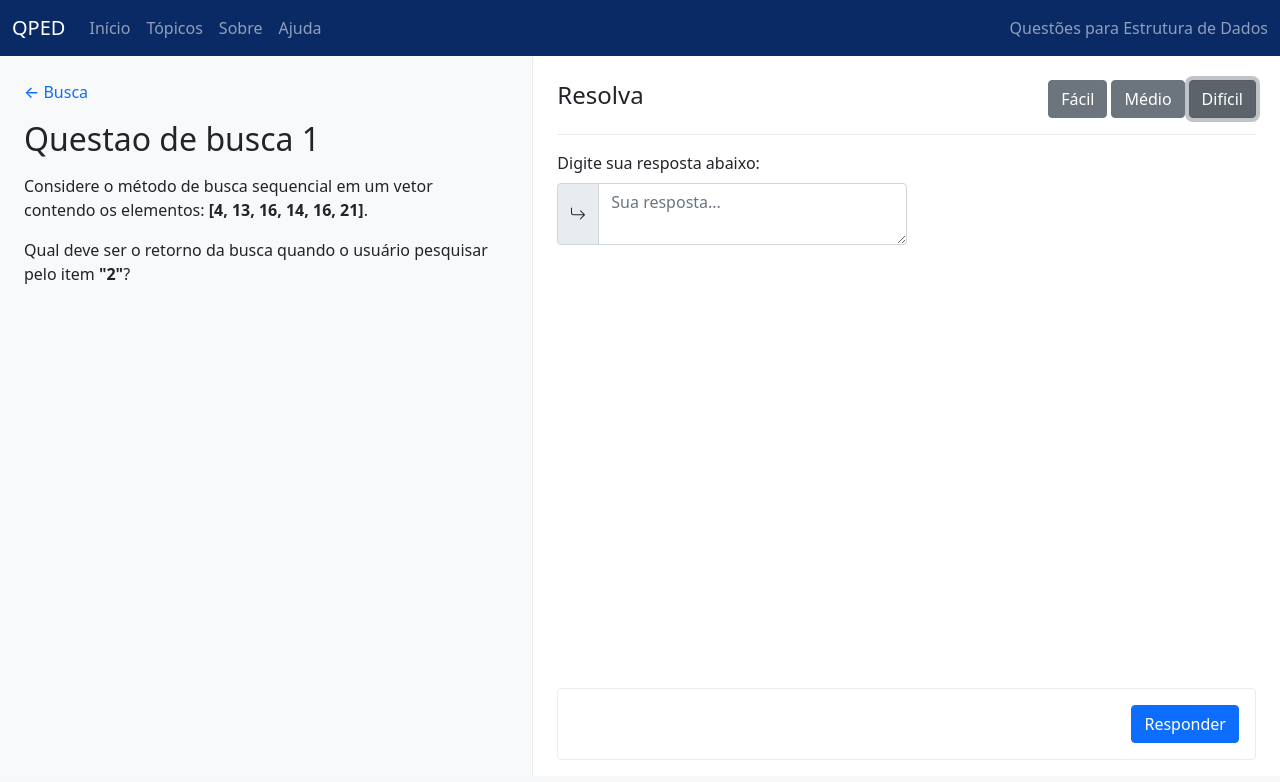
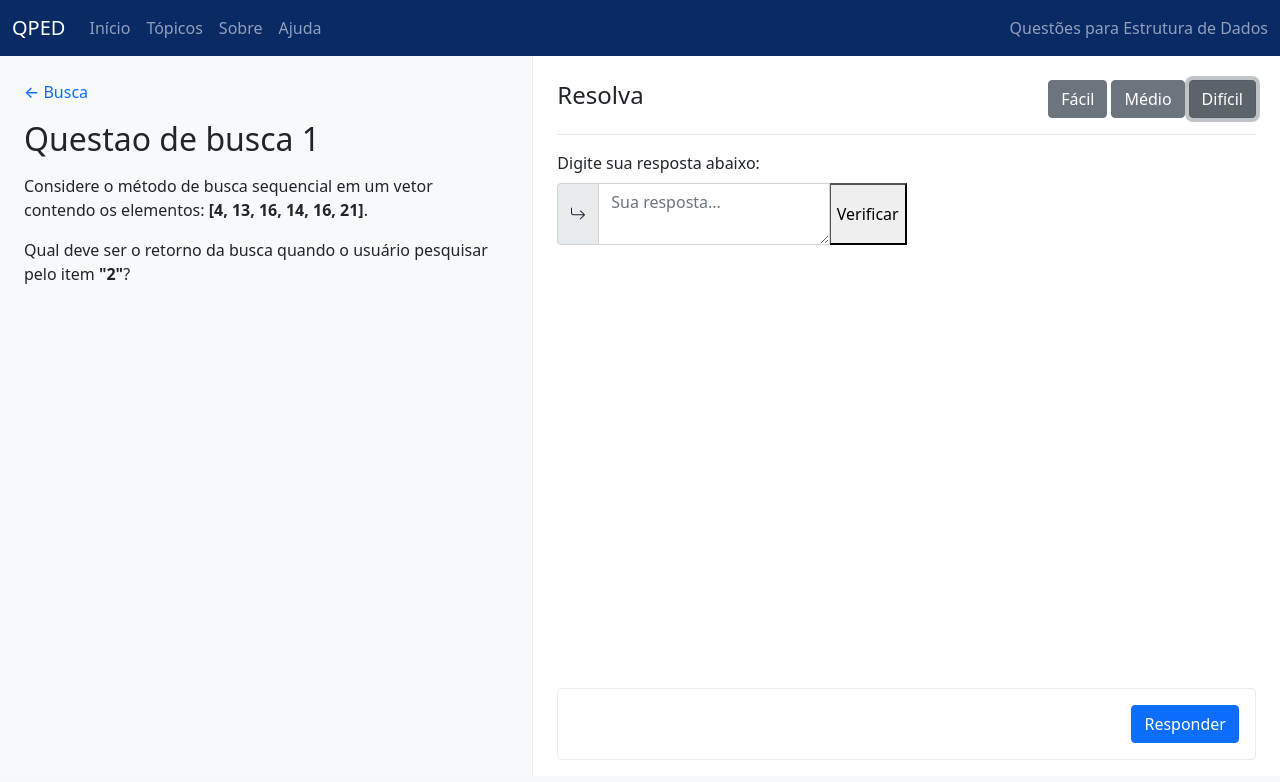
Before and after one commit to utfpr-qped/qped, a React (Create React App) app: page /question/busca/busca-1 in a window 1280 px wide. Both pictures are taken after a click on the button "Difícil". Shown: the top 782 px of the page. Built offline with nearby package versions, Linux system fonts and the light colour scheme; the HTML template or start-up script is replaced by a standard one.

Commit message:
verify answer of type Written dynamically

```diff
--- a/src/components/AnswerType/index.js
+++ b/src/components/AnswerType/index.js
@@ -1,3 +1,4 @@
+import { useRef } from "react";
 import "./index.css";
 
 function verifyAnswer({ answerFunction, input }) {
@@ -58,7 +59,15 @@ export const Alternative = () => {
   );
 }
 
-export const Written = () => {
+export const Written = ({ answerFunction, values }) => {
+  const refTextarea = useRef(null)
+
+  function newVerifyAnswer({ answerFunction, values }) {
+    let input = refTextarea.current.value
+    const answer = eval(`(${answerFunction})(${JSON.stringify(values)}, ${input})`)
+    alert(answer ? "Correto!" : "Errado :(")
+  }
+
   return (
     <div className="Written mb-3 w-50">
       <label className="form-label">Digite sua resposta abaixo:</label>
@@ -69,7 +78,8 @@ export const Written = () => {
             <path fillRule="evenodd" d="M1.5 1.5A.5.5 0 0 0 1 2v4.8a2.5 2.5 0 0 0 2.5 2.5h9.793l-3.347 3.346a.5.5 0 0 0 .708.708l4.2-4.2a.5.5 0 0 0 0-.708l-4-4a.5.5 0 0 0-.708.708L13.293 8.3H3.5A1.5 1.5 0 0 1 2 6.8V2a.5.5 0 0 0-.5-.5z" />
           </svg>
         </span>
-        <textarea className="form-control" placeholder="Sua resposta..." aria-label="Textarea"></textarea>
+        <textarea className="form-control" placeholder="Sua resposta..." aria-label="Textarea" ref={refTextarea}></textarea>
+        <button onClick={() => newVerifyAnswer({ answerFunction, values })}>Verificar</button>
       </div>
     </div>
   );
--- a/src/utils/questions.js
+++ b/src/utils/questions.js
@@ -42,7 +42,8 @@ export const questions = {
       id: 'busca-3',
       title: 'Questao de busca 3',
       text: `Suponha que você está realizando uma busca sequencial no vetor: \`[{vet=3:13:+{6:11}}]\`
-     Quantas comparações serão realizadas se o valor buscado for \`{valor=3:13}\`?
+
+Quantas comparações serão realizadas se o valor buscado for \`{valor=3:13}\`?
       `,
       answer: function answer(values, userInput) {
         const { vet, valor } = values
@@ -54,7 +55,12 @@ export const questions = {
             return true;
           }
         }
-        return false
+
+        // if the value is not in the array, then the correct answer is the size of the array + 1
+        if (userInput === vet.length+1) return true;
+
+        // if the user input doesn't apply to any of the cases above, it is incorrect
+        return false;
       },
       subject: 'Busca',
       level: 1,
--- a/src/view/ViewQuestion/index.js
+++ b/src/view/ViewQuestion/index.js
@@ -111,7 +111,7 @@ const ViewQuestion = ({ match }) => {
 
             {level.easy ? <TrueOrFalse answerFunction={question.answer} /> : null}
             {level.medium ? <Alternative /> : null}
-            {level.hard ? <Written /> : null}
+            {level.hard ? <Written answerFunction={question.answer} values={question.values} /> : null}
           </div>
 
           {/* Component where the actions are --> answer the question/next question */}
```
